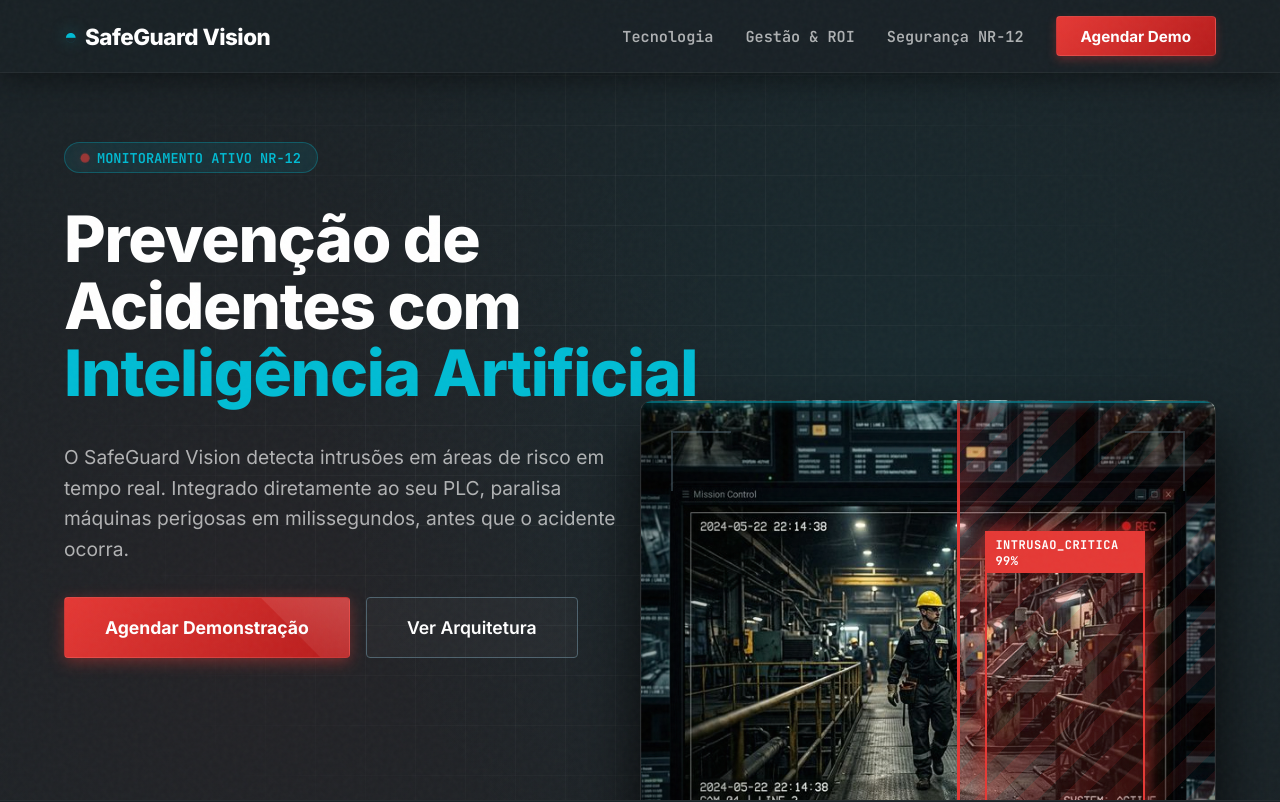
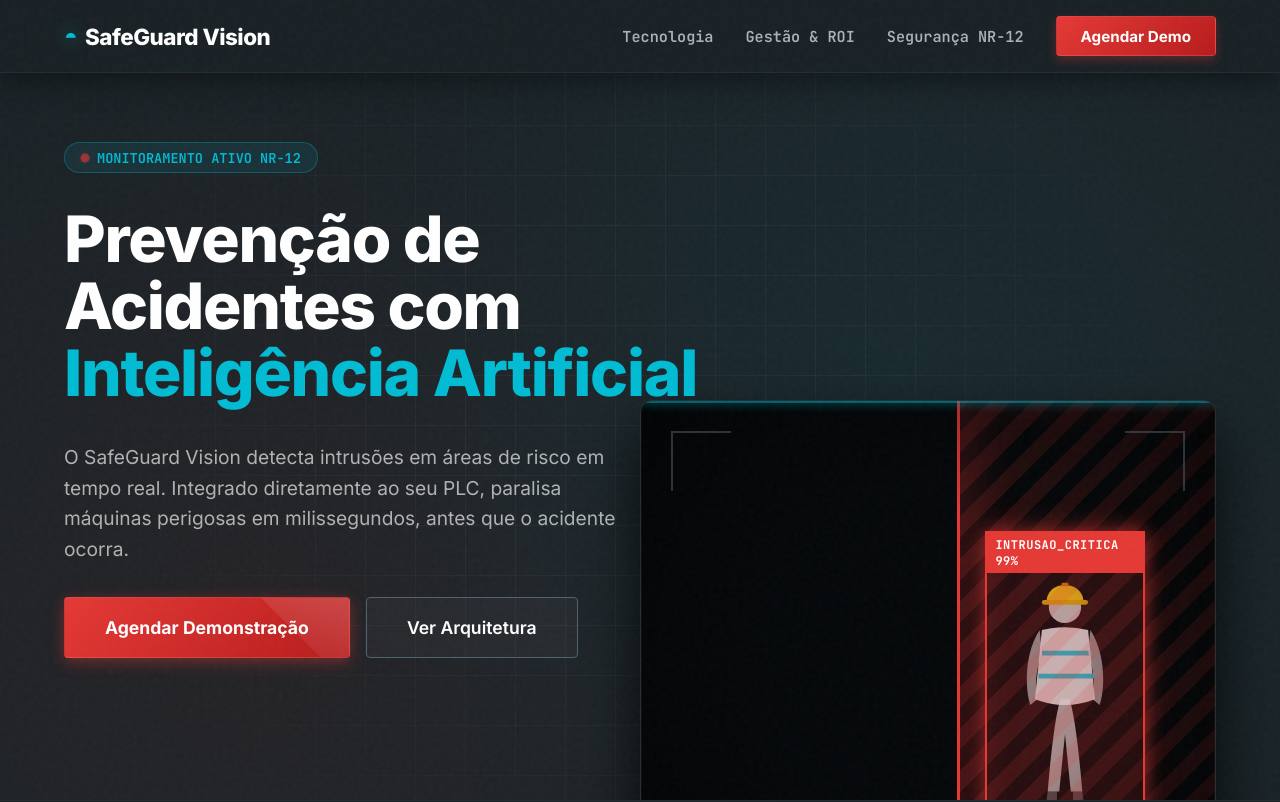
Before and after one commit to lucianofr/SafeGuard_Vision, a Next.js app: page / in a window 1280 px wide. Shown: the top 802 px of the page. Built offline with nearby package versions, Linux system fonts and the light colour scheme.

Commit message:
Replace generic image with illustrative SVG worker bounding box

```diff
--- a/components/HeroSection.module.css
+++ b/components/HeroSection.module.css
@@ -156,7 +156,7 @@
   height: 65vh;
   border: 1px solid rgba(255,255,255,0.15);
   border-radius: 12px;
-  background: #05080a url('/hero-worker.png') center/cover no-repeat;
+  background: #05080a;
   overflow: hidden;
   z-index: 1;
   box-shadow: 0 30px 60px rgba(0,0,0,0.8),
--- a/components/HeroSection.tsx
+++ b/components/HeroSection.tsx
@@ -4,6 +4,53 @@
 import styles from './HeroSection.module.css';
 
 type AIState = 'safe' | 'warning' | 'danger';
+
+const WorkerSilhouette = () => (
+  <svg
+    viewBox="0 0 100 220"
+    style={{
+      position: 'absolute',
+      bottom: '0',
+      left: '0',
+      width: '100%',
+      height: '92%',
+      zIndex: -1,
+      opacity: 0.85
+    }}
+    preserveAspectRatio="xMidYMax meet"
+  >
+    <g transform="translate(0, 15)">
+      {/* Botas */}
+      <path d="M 33 205 L 43 205 L 43 190 L 35 190 Z" fill="rgba(255,255,255,0.3)"/>
+      <path d="M 57 205 L 67 205 L 65 190 L 57 190 Z" fill="rgba(255,255,255,0.3)"/>
+
+      {/* Pernas */}
+      <path d="M 35 190 Q 40 130 46 110 L 54 110 Q 60 130 65 190 L 55 190 L 50 140 L 45 190 Z" fill="rgba(255,255,255,0.7)"/>
+
+      {/* Tronco, Coletes e Refletivos */}
+      <path d="M 30 50 Q 50 45 70 50 L 76 110 Q 50 120 24 110 Z" fill="rgba(255,255,255,0.9)"/>
+      {/* Listras Refletivas */}
+      <path d="M 30 70 L 73 70" stroke="#00BCD4" strokeWidth="4" opacity="0.8"/>
+      <path d="M 27 90 L 75 90" stroke="#00BCD4" strokeWidth="4" opacity="0.8"/>
+
+      {/* Braços */}
+      <path d="M 28 50 C 15 70 15 100 20 115 L 26 110 C 22 90 30 70 30 70 Z" fill="rgba(255,255,255,0.6)"/>
+      <path d="M 72 50 C 85 70 85 100 80 115 L 74 110 C 78 90 70 70 70 70 Z" fill="rgba(255,255,255,0.6)"/>
+
+      {/* Cabeça e Capacete Amarelo (NR-12) */}
+      <circle cx="50" cy="30" r="14" fill="rgba(255,255,255,0.8)" />
+
+      <g transform="translate(0, -6)">
+        {/* Casco do Capacete */}
+        <path d="M 34 32 C 34 12, 66 12, 66 32 Z" fill="#FACC15" />
+        {/* Aba do Capacete */}
+        <rect x="30" y="30" width="40" height="4" rx="2" fill="#EAB308" />
+        {/* Detalhe do Topo */}
+        <rect x="47" y="15" width="6" height="3" rx="1" fill="#CA8A04" />
+      </g>
+    </g>
+  </svg>
+);
 
 export default function HeroSection() {
   const [aiState, setAiState] = useState<AIState>('safe');
@@ -74,6 +121,7 @@
                aiState === 'warning' ? 'AVISO_PROXIMIDADE 95%' :
                'INTRUSAO_CRITICA 99%'}
             </div>
+            <WorkerSilhouette />
           </div>
         </div>
       </div>
```
